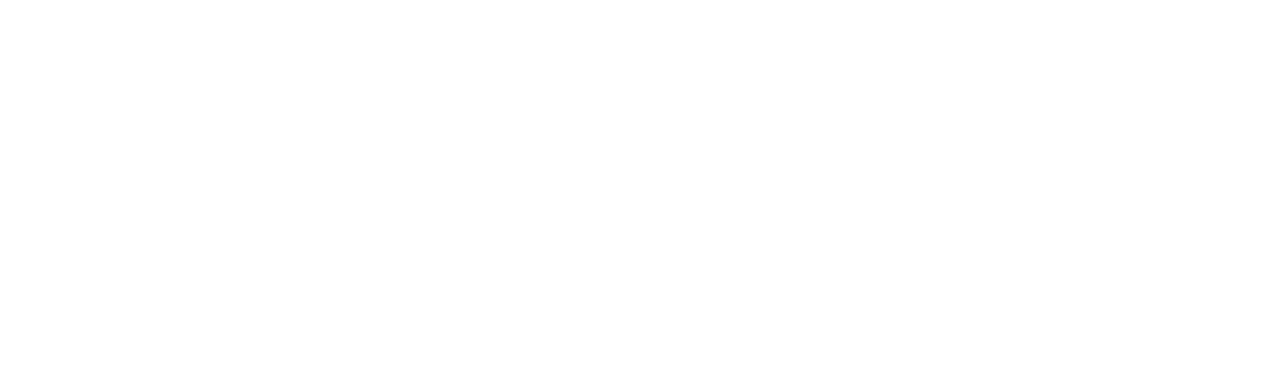
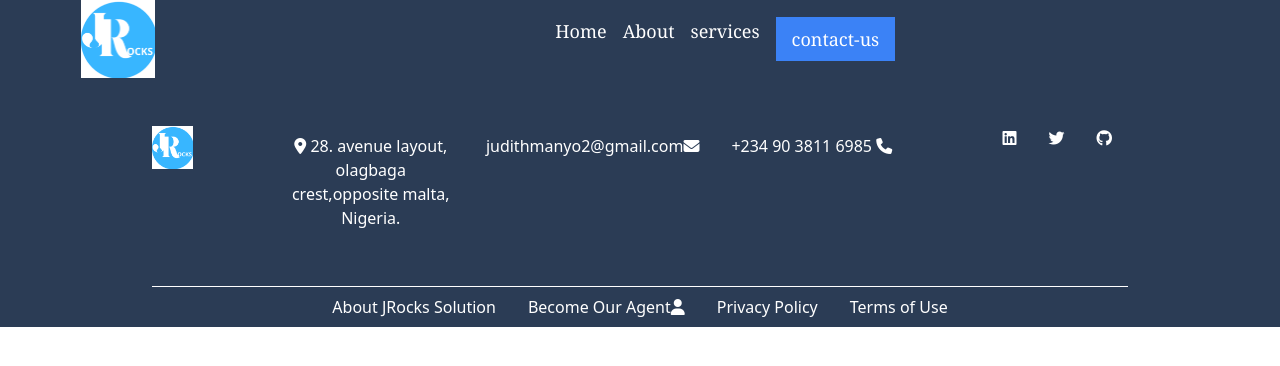
Before and after one commit to Manyo-Rocks/JRocks-solution, a plain HTML site: page uxDesign.html in a window 1280 px wide. Drawn offline with Linux system fonts and the light colour scheme.

Commit message:
updating

```diff
--- a/uxDesign.html
+++ b/uxDesign.html
@@ -0,0 +1,130 @@
+<!DOCTYPE html>
+<html lang="en">
+<head>
+    <meta charset="UTF-8">
+    <metagge="viewport" content="width=device-width, initial-scale=1.0">
+    <link rel="stylesheet" href="dist/output.css" >
+    <!-- font awesome cdn -->
+    <script src="https://kit.fontawesome.com/3dd9a82482.js" crossorigin="anonymous"></script>
+    <title>JRocks solution</title>
+</head>
+<body>
+    <div class="home-page-container">
+    <header class="bg-navyblue">
+        <nav class=" container flex items-center justify-around md:my-0 ">
+            <!---nav logo-->
+            <div class>
+                <img src="images/JRocks logo.png" class="w-1/4" alt="JRocks logo">
+            </div>
+
+           <div class="navbars text-white">
+               <ul class=" hidden md:flex space-x-4  text-lg font-serif mx-auto">
+                   <li class=" hover:text-blue-600 ml-4">
+                    <a href="index.html">Home</a>
+                   </li>
+                   <li class=" hover:text-blue-600 ml-4">
+                      <a href="About.html">About</a>
+                   </li>
+                   <li class="hover:text-blue-600 ml-4">
+                      <a href="services/">services</a>
+                   </li>
+                   <li class="mx-8 ">
+                      <a href="contact.html">
+                            <button class="w-full text-white bg-blue-500 px-4 py-2 " >
+                                contact-us
+                            </button>
+                        </a>
+                   </li>
+               </ul>
+               <!-----hamburger menu-->
+               <button id="menu-btn" class="open block hamburger md:hidden focus:outline-none">
+                <i class="fas fa-bars " aria-hidden="true"></i>
+               </button>
+
+
+           </div>
+              <!-----menu for small screens-->
+              <div class="md:hidden ">
+                    <div id="menu" class="absolute  flex flex-col text-white items-center text-center hidden
+                      space-y-6 mt-10 py-8 bg-blue-400 font-bold  left-6 right-6 drop-shadow-md">
+                        <ul>
+                             <li><a class="hover:text-blue-600" href="index.html">Home</a></li>
+                             <li><a class="hover:text-blue-600" href="About.html">About</a></li>
+                             <li><a class="hover" href="#">Services</a>
+
+                            </li>
+                            <li><a class="hover:text-blue-600" href="contact.html">Contact-Us</a></li>
+                        </ul>
+                    </div>
+              </div>
+        </nav>
+    </header>
+
+
+
+
+
+
+    <footer>
+        <div class="footer-wrapper bg-navyblue ">
+            <div class="container mx-auto text-white ">
+                <div class="footer-group1">
+                    <div class="text-center py-12 flex flex-col md:flex-row ">
+                        <!-- footer logo -->
+                        <div class="image mx-auto">
+                             <img src="images/JRocks logo.png" class="w-12" alt="JRocks logo">
+                        </div>
+                    <!----contact details-->
+                    <div class="flex flex-col justify-center md:flex-row ">
+                    <div class="address px-4 py-2 md:w-1/4">
+                        <i class="fa-solid fa-location-dot"></i>
+                        <a class="hover:text-blue-600" href="https://goo.gl/maps/aGbrBRbct4eivFyV8" target="_blank" rel="noopener">
+
+                            28. avenue layout, olagbaga crest,opposite malta, Nigeria.
+                            </a>
+                    </div>
+                    <div class=" px-4 py-2">
+                        <a class="hover:text-blue-600" href="mailto:judithmanyo2@gmail.com">judithmanyo2@gmail.com</a><i class="fas fa-envelope"></i>
+                    </div>
+                    <div class="phone px-4 py-2">
+                        <p>+234 90 3811 6985
+                            <i class="fas fa-phone"></i>
+                        </p>
+                    </div>
+                    </div>
+                    <!----social handles-->
+                    <div class="social-handles ">
+                        <ul class="flex flex-col  md:flex-row">
+                            <li class="px-4 hover:text-blue-600" ><a href="https://linkedin.com/in/judith-manyo-ogar">
+                                    <i class="fab fa-linkedin"></i>
+                                </a>
+                            </li>
+
+                            <li class="px-4 hover:text-blue-600" ><a href="https://twitter.com/judith_ogar">
+                                    <i class="fab fa-twitter"></i>
+                                </a>
+                            </li>
+                            <li class="px-4 hover:text-blue-600"><a href="https://github.com/Manyo-Rocks">
+                                    <i class="fab fa-github"></i>
+                                </a>
+                            </li>
+                        </ul>
+                    </div>
+                    </div>
+                </div>
+                <hr>
+                <div class="footer-group2">
+                    <div class="flex flex-col text-center justify-center md:flex-row">
+                        <a  class="px-4 py-2 hover:text-blue-600" href="/About.html">About JRocks Solution</a>
+                        <a class="px-4 py-2 hover:text-blue-600" href="/contact.html">Become Our Agent<i class="fas fa-user"></i></a>
+                        <a class="px-4 py-2 hover:text-blue-600" href="#">Privacy Policy</a>
+                        <a class="px-4 py-2 hover:text-blue-600" href="#">Terms of Use</a>
+                    </div>
+                </div>
+            </div>
+
+        </div>
+    </footer>
+    <script src="js/script.js"></script>
+</body>
+</html>
```
Also changed, not shown: index.html (+1 -1 lines), dist/output.css.
